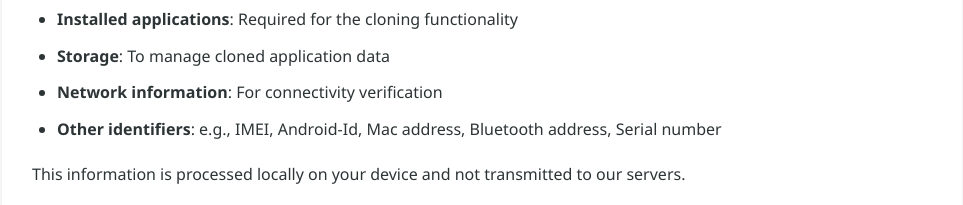
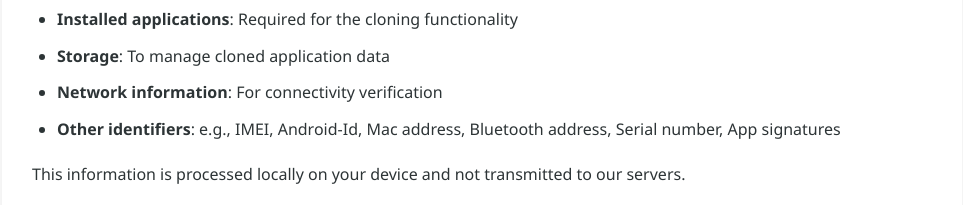
Before and after one commit to multicloner/multicloner.github.io, a plain HTML site: page privacy.html in a window 1280 px wide. Shown: the part 993-1198 px from the top of the page, without its empty margins (158-1121 px from the left). Drawn offline with Linux system fonts and the light colour scheme.

Commit message:
Update privacy.html

```diff
--- a/privacy.html
+++ b/privacy.html
@@ -89,7 +89,7 @@
             <li><strong>Installed applications</strong>: Required for the cloning functionality</li>
             <li><strong>Storage</strong>: To manage cloned application data</li>
             <li><strong>Network information</strong>: For connectivity verification</li>
-            <li><strong>Other identifiers</strong>: e.g., IMEI, Android-Id, Mac address, Bluetooth address, Serial number</li>
+            <li><strong>Other identifiers</strong>: e.g., IMEI, Android-Id, Mac address, Bluetooth address, Serial number, App signatures</li>
         </ul>
         <p>This information is processed locally on your device and not transmitted to our servers.</p>
 
```
